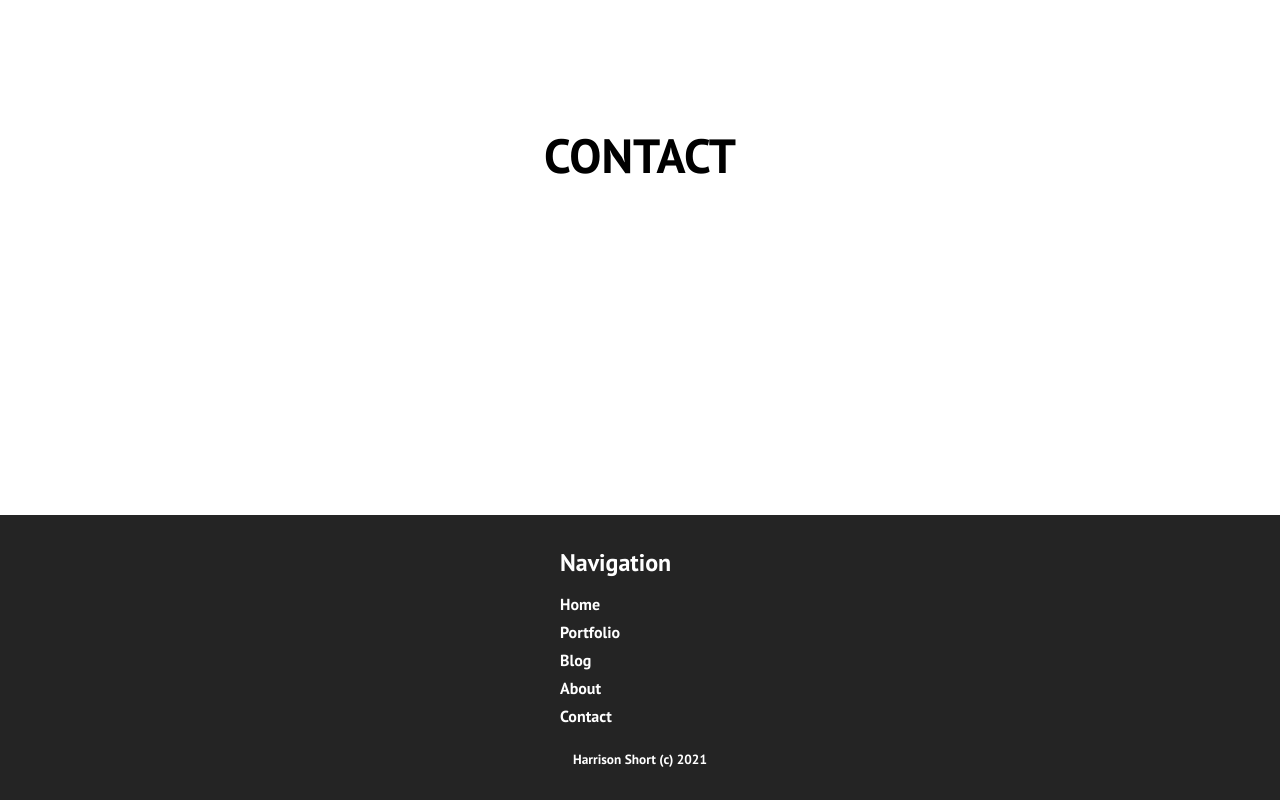
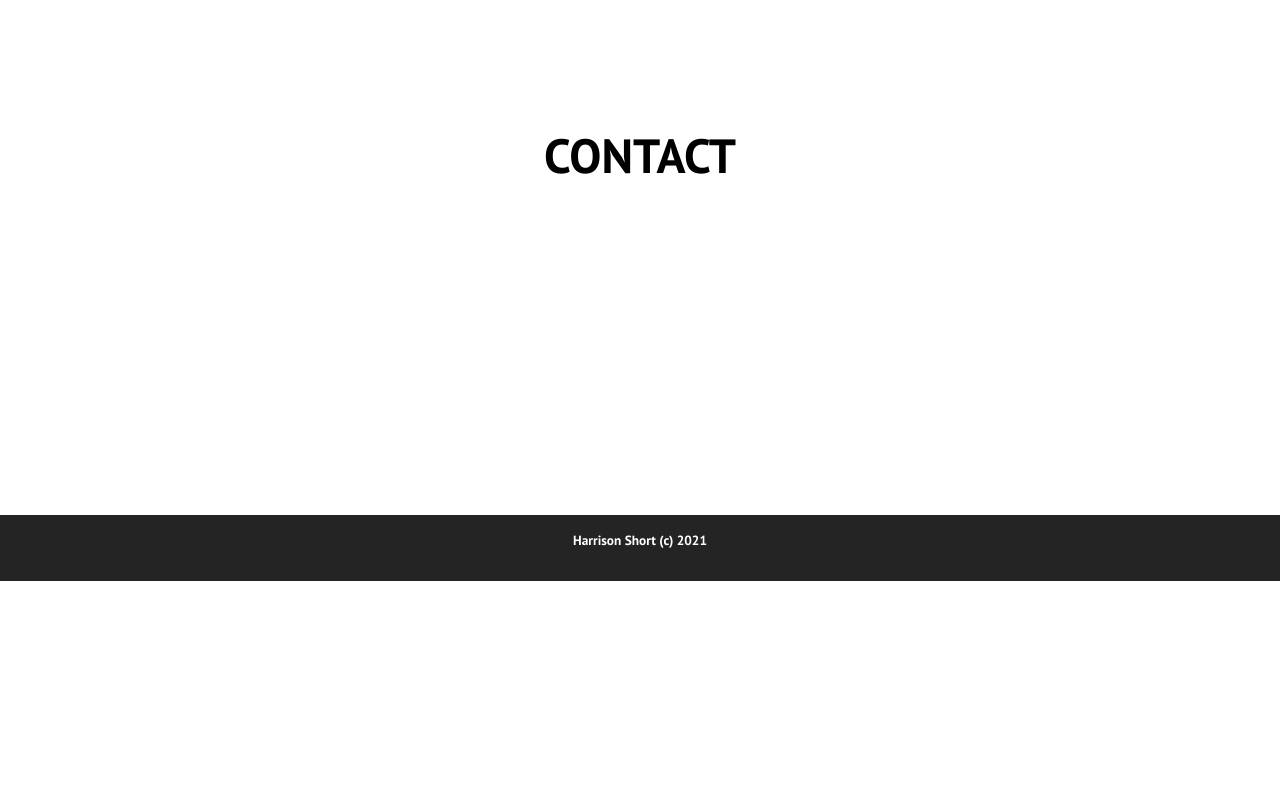
Before and after one commit to HarrisonShort/portfolio-website, a React (Create React App) app: page /contact in a window 1280 px wide. Shown: the part 285-1085 px from the top of the page. After the commit the page ends 866 px from the top, so only its background shows below. Built offline with nearby package versions, Linux system fonts and the light colour scheme.

Commit message:
REMOVE footer links

```diff
--- a/src/components/Footer.css
+++ b/src/components/Footer.css
@@ -7,57 +7,7 @@
   align-items: center;
 }
 
-.footer-links {
-  width: 100%;
-  max-width: 1000px;
-  display: flex;
-  justify-content: center;
-}
-
-.footer-links-wrapper {
-  display: flex;
-}
-
-.footer-links-items {
-  display: flex;
-  flex-direction: column;
-  align-items: flex-start;
-  margin: 16px;
-  text-align: left;
-  width: 160px;
-  box-sizing: border-box;
-}
-
-.footer-links-items h2 {
-  margin-bottom: 16px;
-}
-
-.footer-links-items > h2 {
-  color: #fff;
-}
-
-.footer-links-items a {
-  color: #fff;
-  text-decoration: none;
-  margin-bottom: 8px;
-}
-
-.footer-links-items a:hover {
-  color: #e9e9e9;
-  transition: 0.3s ease-out;
-}
-
 .footer-copyright {
   color: #fff;
   margin-bottom: 16px;
 }
-
-@media screen and (max-width: 820px) {
-  .footer-links {
-    padding-top: 2rem;
-  }
-
-  .footer-links-wrapper {
-    flex-direction: column;
-  }
-}
--- a/src/components/Footer.js
+++ b/src/components/Footer.js
@@ -5,18 +5,6 @@ import './Footer.css'
 export default function Footer() {
     return (
         <div className="footer-container">
-            <div className="footer-links">
-                <div className="footer-links-wrapper">
-                    <div className="footer-links-items">
-                        <h2>Navigation</h2>
-                        <Link to="/">Home</Link>
-                        <Link to="/Portfolio">Portfolio</Link>
-                        <Link to="/Blog">Blog</Link>
-                        <Link to="/About">About</Link>
-                        <Link to="/Contact">Contact</Link>
-                    </div>
-                </div>
-            </div>
             <small className="footer-copyright">
                 Harrison Short (c) 2021
              </small>
```
